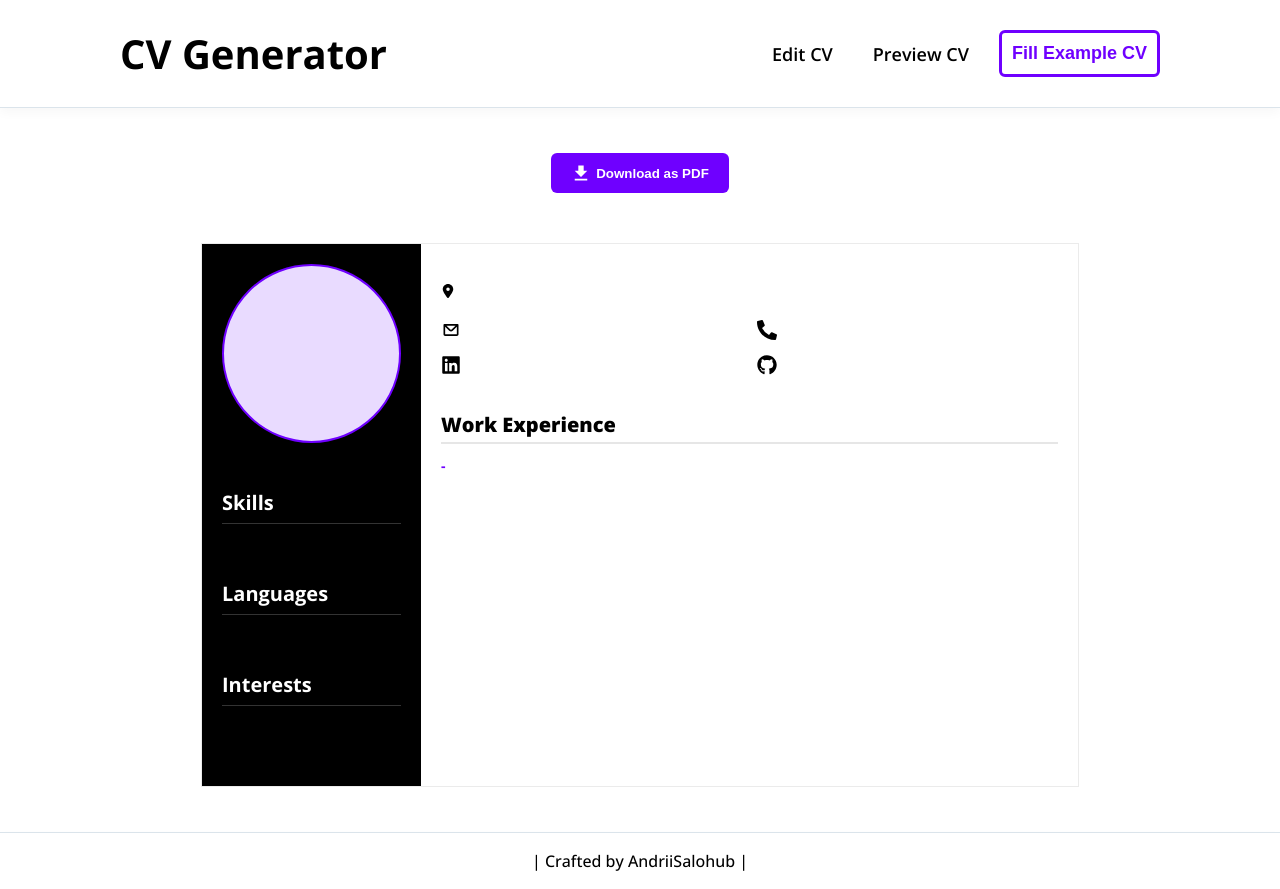
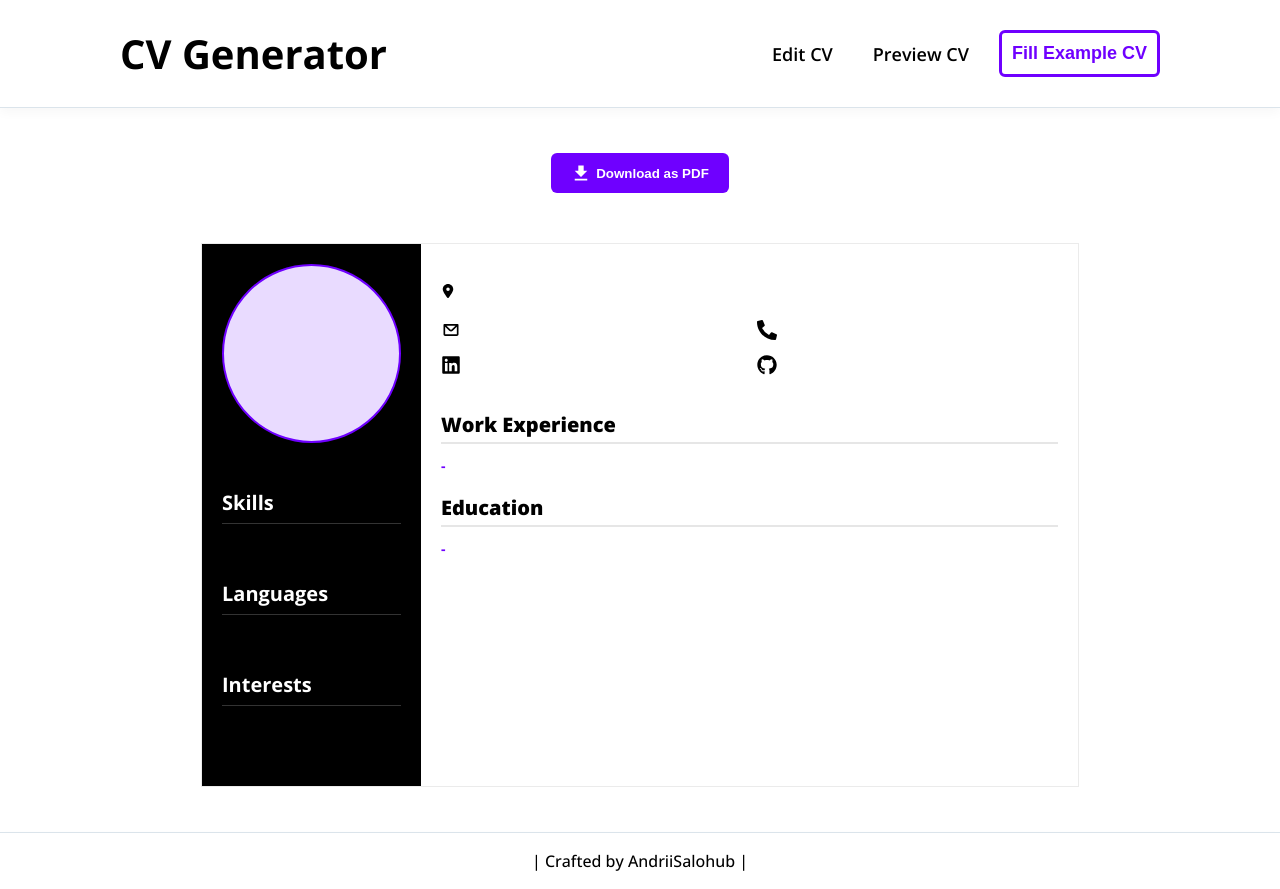
Before and after one commit to AndriiSalohub/cv-generator, a React (Vite) app: page /preview in a window 1280 px wide. Built offline with nearby package versions, Linux system fonts and the light colour scheme.

Commit message:
Added functionality to display CV information for education.

```diff
--- a/src/components/Cv/Cv.jsx
+++ b/src/components/Cv/Cv.jsx
@@ -5,6 +5,7 @@ import { FaLinkedin } from "react-icons/fa";
 import { FaPhoneAlt } from "react-icons/fa";
 import { FaGithub } from "react-icons/fa";
 import "./Cv.scss";
+import educationSlice from "../../store/slices/educationSlice";
 
 const Cv = () => {
   const profileImage = useSelector((state) => state.profile.profileImage);
@@ -23,6 +24,7 @@ const Cv = () => {
     description,
   } = useSelector((state) => state.generalInformation);
   const workExperience = useSelector((state) => state.workExperience);
+  const educations = useSelector((state) => state.education);
 
   return (
     <section className="cv">
@@ -139,13 +141,13 @@ const Cv = () => {
             {workExperience.map(
               ({ position, company, location, from, to, tasks }, index) => (
                 <li className="cv__main-work-experience-list-item" key={index}>
-                  <h4 className="cv__main-work-experience-list-item-position">
+                  <h4 className="cv__main-work-experience-list-item-position cv__main-list-item-title">
                     {position}
                   </h4>
                   <h5 className="cv__main-work-experience-list-item-company">
                     {company}
                   </h5>
-                  <p className="cv__main-work-experience-list-item-work-info">
+                  <p className="cv__main-work-experience-list-item-work-info cv__main-list-item-period">
                     <span>
                       {from} - {to}
                     </span>{" "}
@@ -164,6 +166,26 @@ const Cv = () => {
             )}
           </ul>
         </section>
+        <section className="cv__main-education">
+          <h3 className="cv__main-education-title cv__main-title">Education</h3>
+          <ul className="cv__main-education-list">
+            {educations.map(
+              ({ schoolName, degree, startingDate, endingDate }, index) => (
+                <li className="cv__main-education-list-item" key={index}>
+                  <h4 className="cv__main-education-list-item-title cv__main-list-item-title">
+                    {schoolName}
+                  </h4>
+                  <h5 className="cv__main-education-list-item-subtitle">
+                    {degree}
+                  </h5>
+                  <p className="cv__main-education-list-item-period cv__main-list-item-period">
+                    {startingDate} - {endingDate}
+                  </p>
+                </li>
+              ),
+            )}
+          </ul>
+        </section>
       </div>
     </section>
   );
--- a/src/components/Cv/Cv.scss
+++ b/src/components/Cv/Cv.scss
@@ -69,6 +69,19 @@
       border-bottom: 2px solid #e6e6e6;
     }
 
+    &-list-item {
+      &-title {
+        font-weight: 800;
+        margin-bottom: 5px;
+      }
+
+      &-period {
+        color: $main-color;
+        font-size: 14px;
+        font-weight: 700;
+      }
+    }
+
     &-general-info {
       &-name {
         font-size: 30px;
@@ -123,19 +136,11 @@
         &-item {
           margin-bottom: 25px;
 
-          &-position {
-            font-weight: 800;
-            margin-bottom: 5px;
-          }
-
           &-company {
             margin-bottom: 10px;
           }
 
           &-work-info {
-            color: $main-color;
-            font-size: 14px;
-            font-weight: 700;
             display: flex;
             justify-content: space-between;
             margin-bottom: 10px;
@@ -145,6 +150,18 @@
             font-weight: 700;
             font-size: 14px;
             margin-bottom: 10px;
+          }
+        }
+      }
+    }
+
+    &-education {
+      &-list {
+        &-item {
+          margin-bottom: 30px;
+
+          &-subtitle {
+            margin: 5px 0px 15px 0px;
           }
         }
       }
--- a/src/components/EducationInfo/EducationInfo.jsx
+++ b/src/components/EducationInfo/EducationInfo.jsx
@@ -14,12 +14,19 @@ const EducationInfo = () => {
 
   const handleInputChange = (event, index) => {
     const { name, value } = event.target;
+    if (name.split(" ").length == 1) {
+      dispatch(
+        educationChange({
+          index,
+          name,
+          value,
+        }),
+      );
+    } else {
       const fieldName =
         name.split(" ")[0] +
         name.split(" ")[1][0].toUpperCase() +
         name.split(" ")[1].slice(1);
-
-    console.log(fieldName);
 
       dispatch(
         educationChange({
@@ -28,6 +35,7 @@ const EducationInfo = () => {
           value,
         }),
       );
+    }
   };
 
   const handleKeyPress = (event) => {
@@ -56,7 +64,8 @@ const EducationInfo = () => {
         buttonText="Add more education"
         handleClick={handleAddEducation}
       />
-      {educations.map((_, index) => (
+      {educations.map(
+        ({ schoolName, degree, startingDate, endingDate }, index) => (
           <form action="" className="education__form form" key={index}>
             <div>
               <label
@@ -69,6 +78,7 @@ const EducationInfo = () => {
                 type="text"
                 name="school name"
                 id={`school name-${index}`}
+                value={schoolName || null}
                 className="education__form-input form-input"
                 onChange={(event) => handleInputChange(event, index)}
                 onKeyDown={(event) => handleKeyPress(event)}
@@ -85,6 +95,7 @@ const EducationInfo = () => {
                 type="text"
                 name="degree"
                 id={`degree-${index}`}
+                value={degree || null}
                 className="education__form-input form-input"
                 onChange={(event) => handleInputChange(event, index)}
                 onKeyDown={(event) => handleKeyPress(event)}
@@ -101,6 +112,7 @@ const EducationInfo = () => {
                 type="text"
                 name="starting date"
                 id={`starting date-${index}`}
+                value={startingDate || null}
                 className="education__form-input form-input"
                 placeholder="MM/YYYY"
                 onChange={(event) => handleInputChange(event, index)}
@@ -118,6 +130,7 @@ const EducationInfo = () => {
                 type="text"
                 name="ending date"
                 id={`ending date-${index}`}
+                value={endingDate || null}
                 className="education__form-input form-input"
                 placeholder="MM/YYYY"
                 onChange={(event) => handleInputChange(event, index)}
@@ -133,7 +146,8 @@ const EducationInfo = () => {
               </button>
             )}
           </form>
-      ))}
+        ),
+      )}
     </section>
   );
 };
--- a/src/store/slices/educationSlice.js
+++ b/src/store/slices/educationSlice.js
@@ -27,7 +27,6 @@ export const educationSlice = createSlice({
       }
     },
     educationChange: (state, action) => {
-      console.log(action.payload);
       const { index, name, value } = action.payload;
       const infoToUpdate = state[index];
       if (infoToUpdate) {
```
Lines whose indentation alone changed are shown as unchanged.
